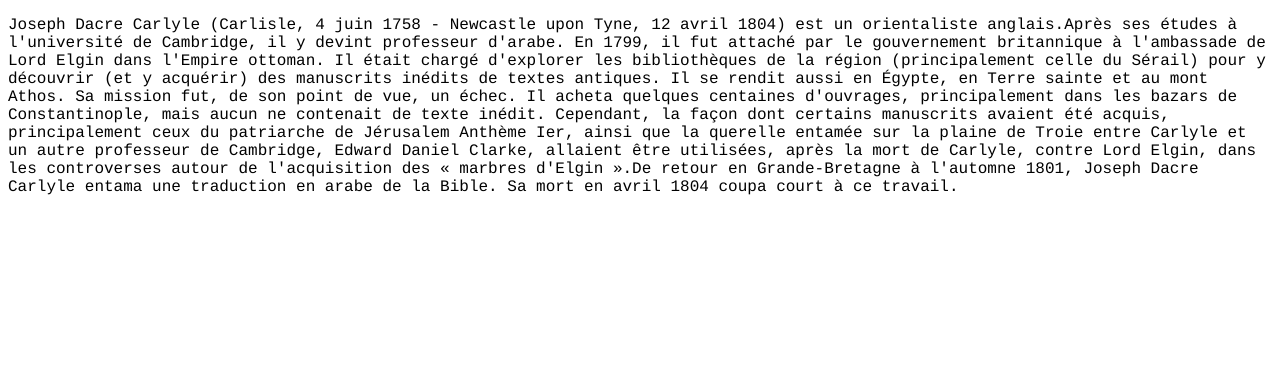
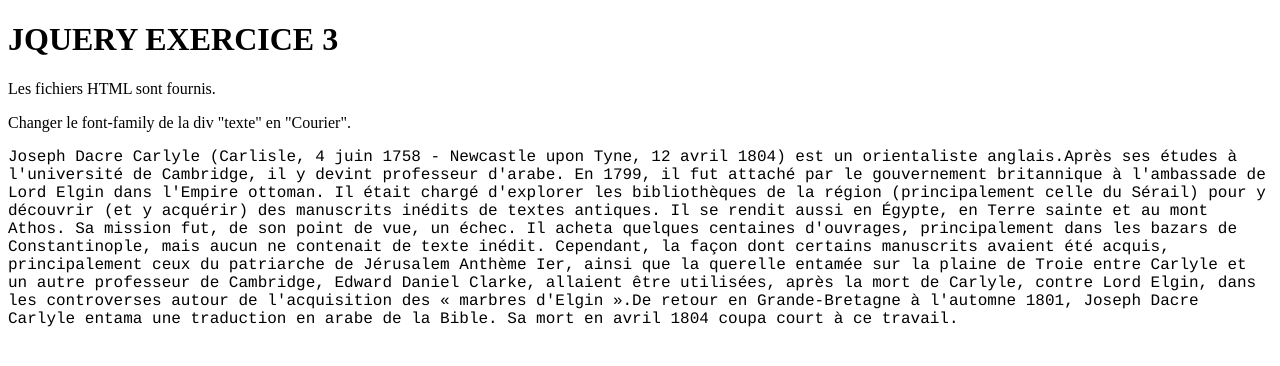
Before and after one commit to Sandy-Tran/Jquery-Exo3, a plain HTML site: page index.html in a window 1280 px wide. Drawn offline with nearby package versions, Linux system fonts and the light colour scheme.

Commit message:
Exo3 modifié

```diff
--- a/index.html
+++ b/index.html
@@ -7,6 +7,11 @@
   <title>Exercice 3</title>
 </head>
 <body>
+  <div>
+    <h1>JQUERY EXERCICE 3</h1>
+    <p>Les fichiers HTML sont fournis.</p>
+    <p>Changer le font-family de la div "texte" en "Courier".</p>
+  </div>
   <div id="texte">
     <p>Joseph Dacre Carlyle (Carlisle, 4 juin 1758 - Newcastle upon Tyne, 12 avril 1804) est un orientaliste anglais.Après ses études à l'université de Cambridge, il y devint professeur d'arabe. En 1799, il fut attaché par le gouvernement britannique à l'ambassade de Lord Elgin dans l'Empire ottoman. Il était chargé d'explorer les bibliothèques de la région (principalement celle du Sérail) pour y découvrir (et y acquérir) des manuscrits inédits de textes antiques. Il se rendit aussi en Égypte, en Terre sainte et au mont Athos. Sa mission fut, de son point de vue, un échec. Il acheta quelques centaines d'ouvrages, principalement dans les bazars de Constantinople, mais aucun ne contenait de texte inédit. Cependant, la façon dont certains manuscrits avaient été acquis, principalement ceux du patriarche de Jérusalem Anthème Ier, ainsi que la querelle entamée sur la plaine de Troie entre Carlyle et un autre professeur de Cambridge, Edward Daniel Clarke, allaient être utilisées, après la mort de Carlyle, contre Lord Elgin, dans les controverses autour de l'acquisition des « marbres d'Elgin ».De retour en Grande-Bretagne à l'automne 1801, Joseph Dacre Carlyle entama une traduction en arabe de la Bible. Sa mort en avril 1804 coupa court à ce travail.</p>
   </div>
```
